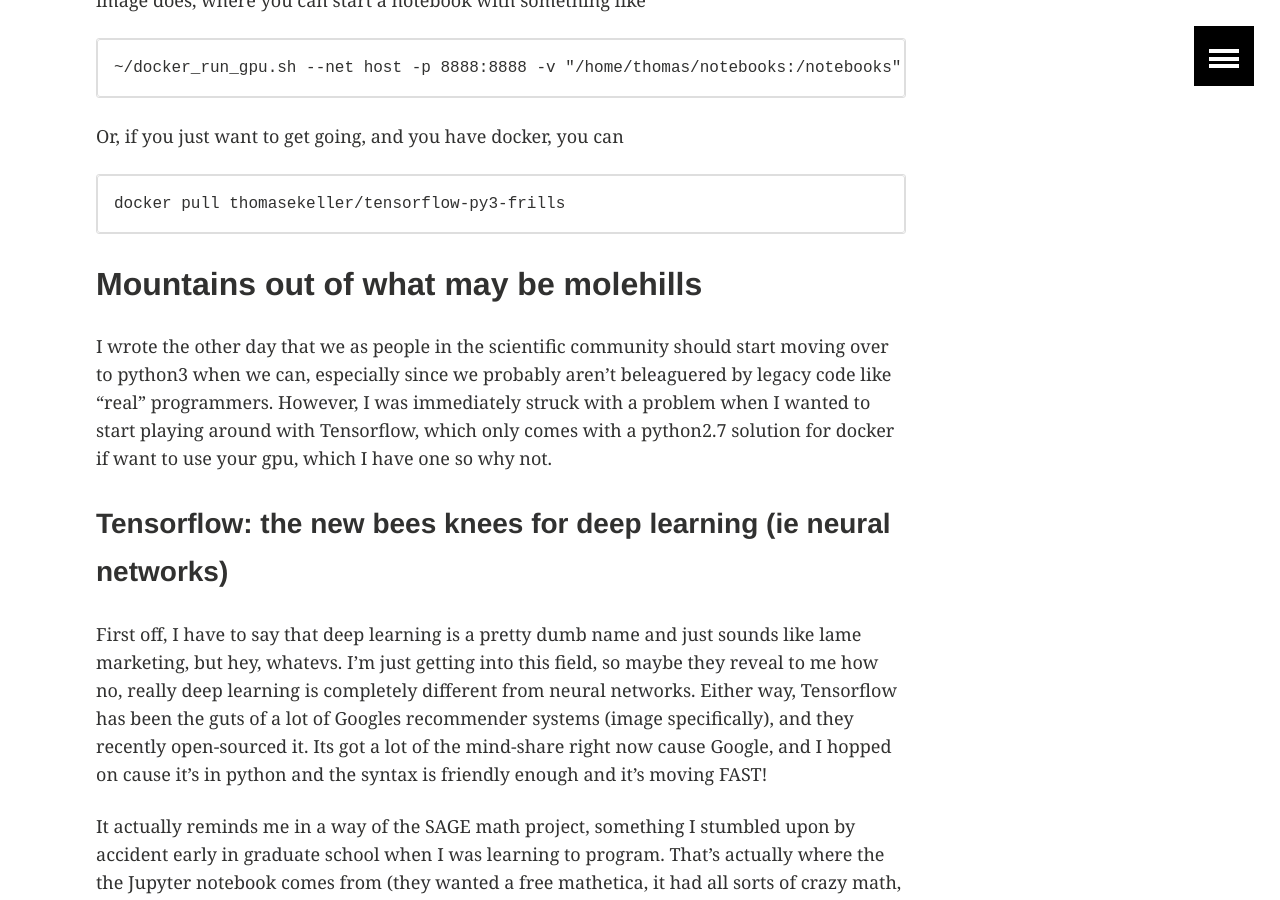
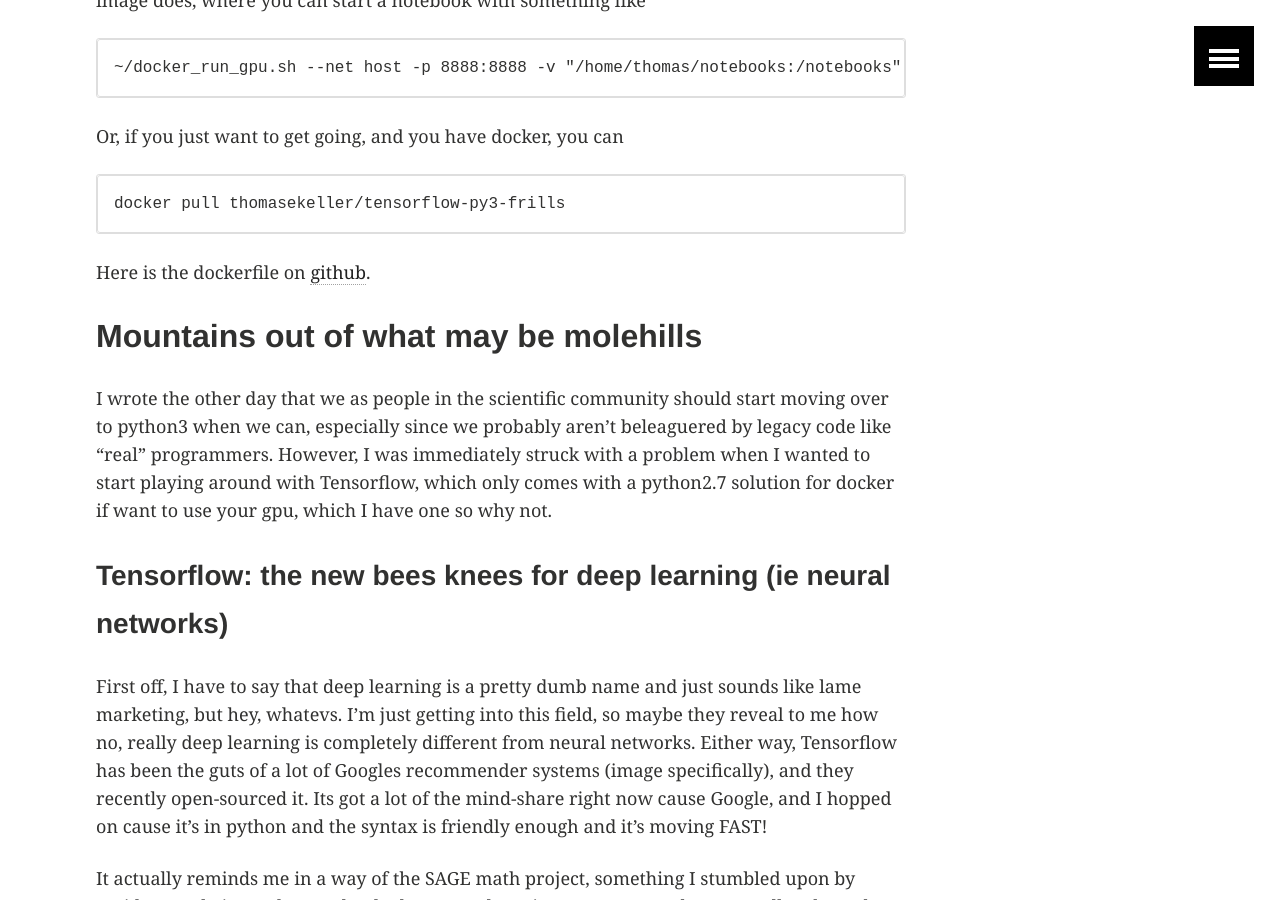
Before and after one commit to thomas-keller/thomas-keller.github.io, a Jekyll site: the page built from _posts/2016-05-09-bleeding-edge-tensor-flow-08-python3.md, in a window 1280 px wide and 900 px high, scrolled down 454 px. Built offline with Jekyll 4.4.1, drawn with Linux system fonts in a browser that asks for light colours; comment, search, counter and statistics services are not loaded.

Commit message:
updated docker poster

````diff
--- a/_posts/2016-05-09-bleeding-edge-tensor-flow-08-python3.md
+++ b/_posts/2016-05-09-bleeding-edge-tensor-flow-08-python3.md
@@ -22,6 +22,7 @@ Or, if you just want to get going, and you have docker, you can
 docker pull thomasekeller/tensorflow-py3-frills
 ```
 
+Here is the dockerfile on [github](https://github.com/thomas-keller/docker-stuff/blob/master/tensorflow_py3_frills.dockerfile).
 
 ## Mountains out of what may be molehills
 
````
